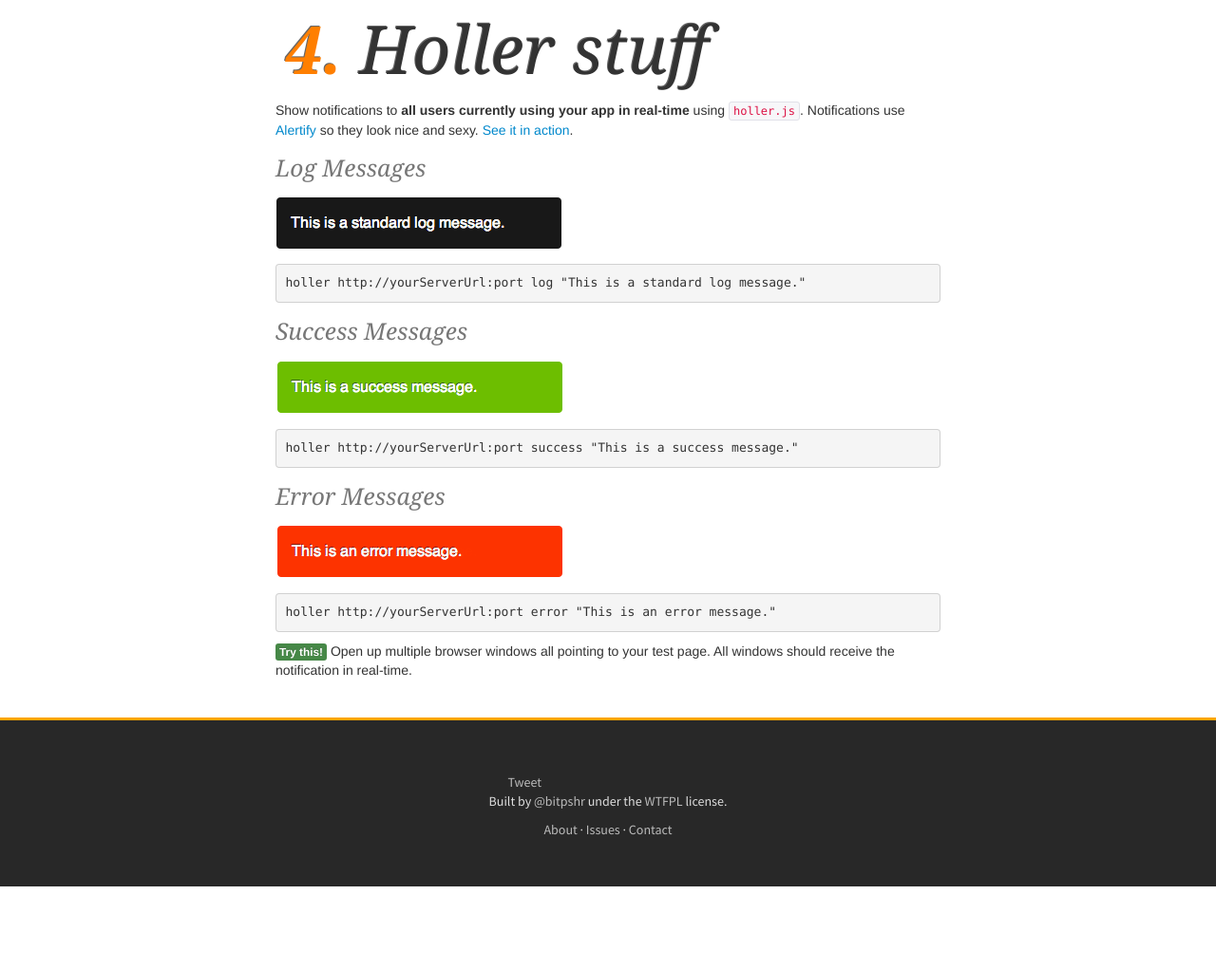
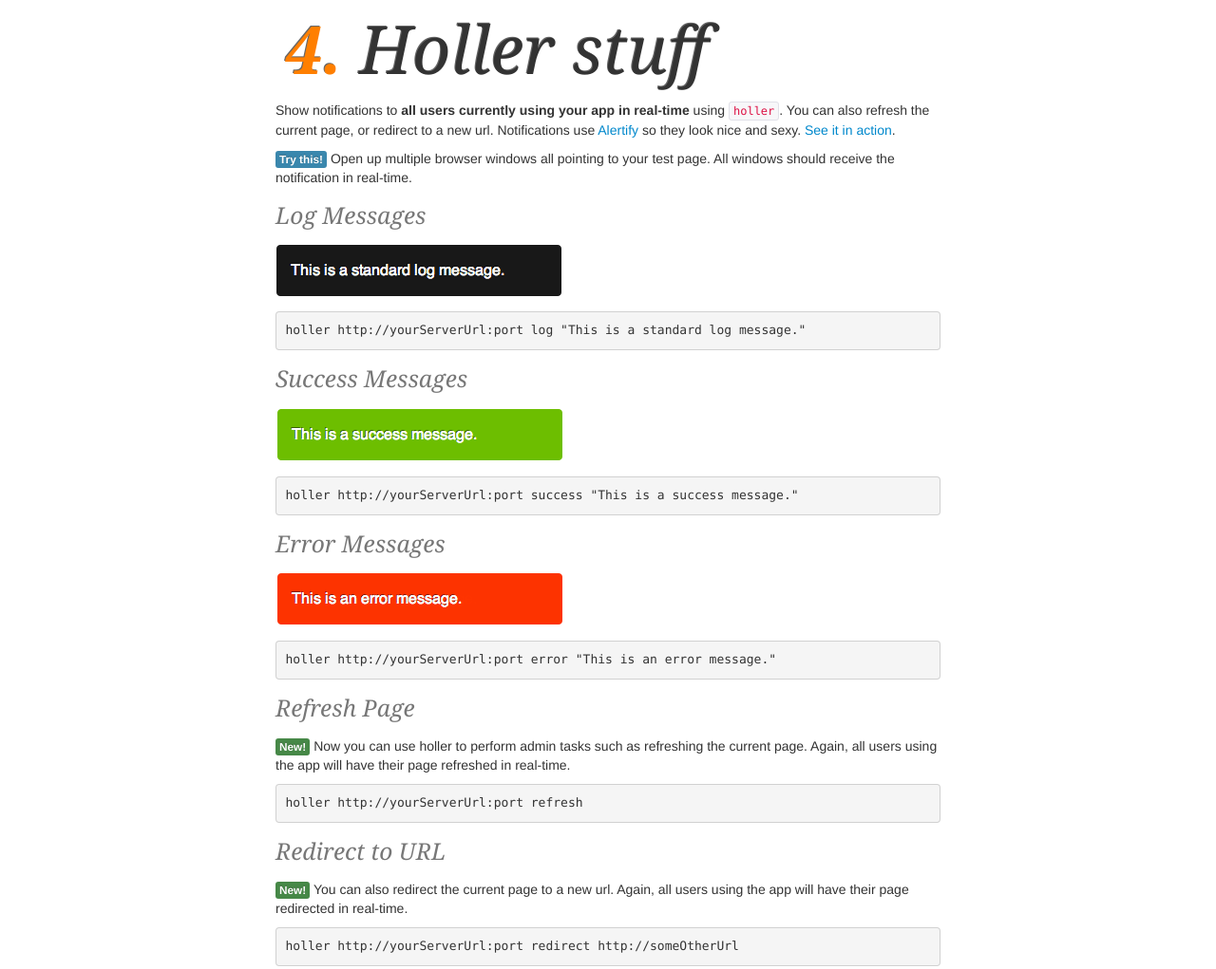
Before and after one commit to bitpshr/holler, a website: page demo/index.html in a window 1280 px wide. Shown: the part 1600-2621 px from the top of the page at 95% size. Before the commit the page ends 2534 px from the top, so only its background shows below. Drawn offline with Linux system fonts and the light colour scheme; grey boxes are pictures that could not be loaded.

Commit message:
Added ability to refresh current page & redirect to new url if necessary

```diff
--- a/demo/index.html
+++ b/demo/index.html
@@ -4,7 +4,7 @@
     <meta lang="en">
     <meta charset="utf-8">
     <meta name="viewport" content="width=device-width, initial-scale=1">
-    <meta name="description" content="real-time, in-app notifications for web and mobile via the command line">
+    <meta name="description" content="real-time, in-app notifications and admin for web and mobile via the command line">
     <meta name="author" content="Paul Bouchon">
     <title>holler.js</title>
     <link href="bootstrap/css/bootstrap.css" rel="stylesheet">
@@ -20,7 +20,7 @@
     <div class="container-fluid top">
       <div class="jumbotron">
         <h1>Holler.js</h1>
-        <p class="lead">real-time, in-app notifications for web and mobile via the command line</p>
+        <p class="lead">real-time, in-app notifications and admin for web and mobile via the command line</p>
         <div class="container-really-narrow hidden-phone">
           <iframe src="http://player.vimeo.com/video/55747016?badge=0" width="500" height="281" frameborder="0" webkitAllowFullScreen mozallowfullscreen allowFullScreen ></iframe>
         </div>
@@ -79,7 +79,10 @@
       <div class="container-narrow">
         <h1 class="sectionTitle"><span class="accent">4.</span> Holler stuff</h1>
         <p>
-          Show notifications to <strong>all users currently using your app in real-time</strong> using <code>holler.js</code>. Notifications use <a href="http://fabien-d.github.com/alertify.js/">Alertify</a> so they look nice and sexy. <a href="https://vimeo.com/55747016">See it in action</a>.
+          Show notifications to <strong>all users currently using your app in real-time</strong> using <code>holler</code>. You can also refresh the current page, or redirect to a new url. Notifications use <a href="http://fabien-d.github.com/alertify.js/">Alertify</a> so they look nice and sexy. <a href="https://vimeo.com/55747016">See it in action</a>.
+        </p>
+        <p>
+          <span class="label label-info">Try this!</span> Open up multiple browser windows all pointing to your test page. All windows should receive the notification in real-time.
         </p>
         <p>
           <h3>Log Messages</h3>
@@ -97,7 +100,18 @@
 <pre>holler http://yourServerUrl:port error "This is an error message."</pre>
         </p>
         <p>
-          <span class="label label-success">Try this!</span> Open up multiple browser windows all pointing to your test page. All windows should receive the notification in real-time.
+          <h3>Refresh Page</h3>
+          <p>
+            <span class="label label-success">New!</span> Now you can use holler to perform admin tasks such as refreshing the current page. Again, all users using the app will have their page refreshed in real-time.
+          </p>
+<pre>holler http://yourServerUrl:port refresh</pre>
+        </p>
+        <p>
+          <h3>Redirect to URL</h3>
+          <p>
+            <span class="label label-success">New!</span> You can also redirect the current page to a new url. Again, all users using the app will have their page redirected in real-time.
+          </p>
+<pre>holler http://yourServerUrl:port redirect http://someOtherUrl</pre>
         </p>
       </div>
     </div>
--- a/package.json
+++ b/package.json
@@ -1,8 +1,8 @@
 {
   "name": "holler",
-  "version": "1.0.7",
+  "version": "1.0.8",
   "author": "Paul Bouchon (@bitpshr)",
-  "description": "real-time, in-app notifications for web and mobile via the command line",
+  "description": "real-time, in-app notifications and admin for web and mobile via the command line",
   "homepage": "http://bitpshr.info/holler",
   "keywords": [
     "notifications",
```
Also changed, not shown: src/holler-client.js (+7 -1 lines), README.md, dist/holler-client.concat.js, dist/holler-client.min.js, 4 other files.
